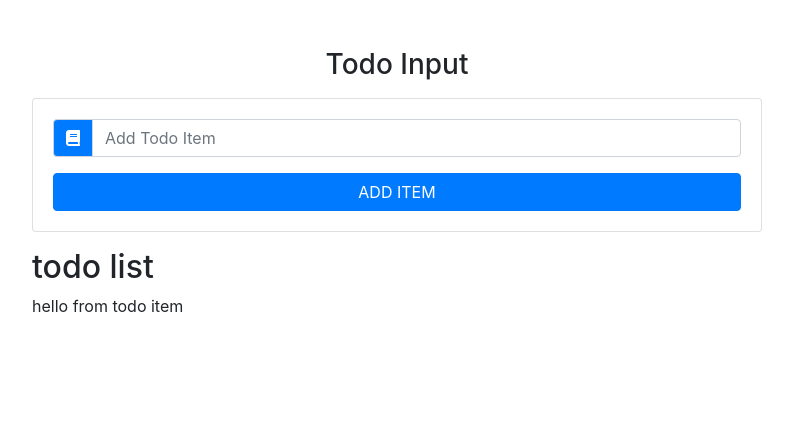
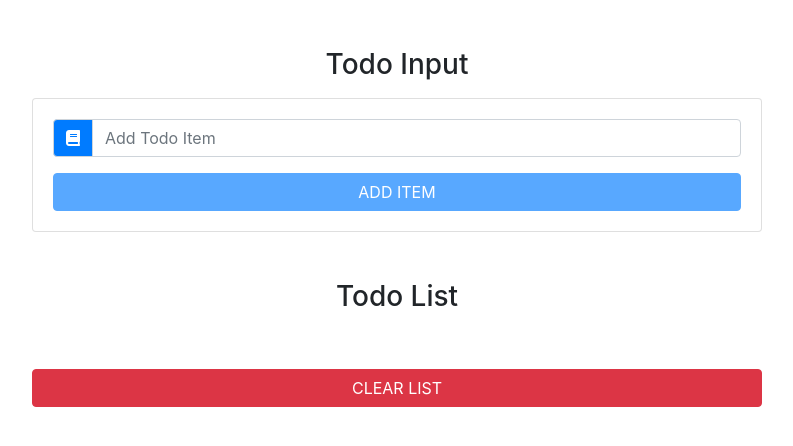
Before and after one commit to thangjik12/react-todo-list, a React (Create React App) app: page / in a window 1280 px wide. Shown: the top 446 px of the page, without its empty margins (243-1036 px from the left). Built offline with nearby package versions, Linux system fonts and the light colour scheme.

Commit message:
Finished Application

```diff
--- a/src/App.js
+++ b/src/App.js
@@ -6,43 +6,60 @@
 
 class App extends Component {
   state = {
-    items:[
-      {
-      id:1,
-      title:"wake up"
-      },
-      {
-      id:2,
-      title:"make breakfast"
-      }
-  ],
+    items:[],
   id: uuidv4(),
   item:'',
   editItem:false
   };
   handleChange = (e) => {
-    console.log('handle change');
+
+    this.setState({
+      item:e.target.value
+    });
 
   }
   handleSubmit = (e) => {
-    console.log('handle submit');
-
+    e.preventDefault();
+    const newItem = {
+      id:this.state.id,
+      title:this.state.item
+    }
+    const updatedItems = [...this.state.items,newItem]
+    this.setState({
+      items:updatedItems,
+      item:"",
+      id:uuidv4(),
+      editItem:false
+    }
+    );
   }
   clearList = ()=>{
-    console.log('clear list');
+    this.setState({
+      items: []
+    });
 
   }
   handleDelete = (id)=>{
-    console.log(`handle edit ${id}`);
-
+    const filteredItems = this.state.items.filter(item=>item.id !== id);
+    this.setState({
+      items: filteredItems
+    });
   }
   handleEdit = (id)=>{
-    console.log(`edit edit ${id}`);
-
+    const filteredItems = this.state.items.filter(item=>item.id !== id);
+    const selectedItem = this.state.items.find(item=>item.id === id);
+    this.setState({
+      items:filteredItems,
+      item:selectedItem.title,
+      id:id,
+      editItem:true
+    });
   }
   render() {
 
     return (
+
+
         <div className="container">
           <div className="row">
             <div className="col-10 mx-auto col-md-8 mt-5">
--- a/src/components/TodoInput.js
+++ b/src/components/TodoInput.js
@@ -16,7 +16,11 @@
                         value={item}
                         onChange={handleChange}/>
                     </div>
-                    <button type="submit" className="btn btn-block btn-primary mt-3 text-uppercase">add item</button>
+                    <button type="submit"
+                    disabled={item?false:true}
+                    className={editItem?"btn btn-block btn-success mt-3 text-uppercase" : "btn btn-block btn-primary mt-3 text-uppercase"}>
+
+                       {editItem?'edit item':'add item'} </button>
                 </form>
             </div>
         );
--- a/src/components/TodoItem.js
+++ b/src/components/TodoItem.js
@@ -2,10 +2,19 @@
 
 class TodoItem extends Component {
     render() {
+        const {title, handleDelete, handleEdit} = this.props
         return (
-            <div>
-                hello from todo item
-            </div>
+            <li className="list-group-item text-capitalize d-flex justify-content-between my-2">
+                <h6>{title}</h6>
+<div className="todo-icon">
+    <span className="mx-2 text-success" onClick={handleEdit}>
+        <i className="fas fa-pen"></i>
+    </span>
+    <span className="mx-2 text-danger" onClick={handleDelete}>
+        <i className="fas fa-trash"></i>
+    </span>
+</div>
+            </li>
         );
     }
 }
--- a/src/components/TodoList.js
+++ b/src/components/TodoList.js
@@ -1,12 +1,14 @@
 import React, { Component } from 'react';
-import Item from './TodoItem';
+import TodoItem from './TodoItem';
 class TodoList extends Component {
     render() {
+        const {items,clearList,handleDelete,handleEdit} = this.props
         return (
-           <section>
-               <h2>todo list</h2>
-               <Item/>
-           </section>
+           <ul className="list-group my-5">
+               <h3 className="text-capitalize text-center">todo list </h3>
+               {items.map(item => {return (<TodoItem key={item.id} title={item.title} handleDelete={()=>handleDelete(item.id)} handleEdit={()=>handleEdit(item.id)}/>)})}
+               <button type="button" className="btn btn-danger btn-block text-uppercase mt-5" onClick={clearList}>clear list</button>
+           </ul>
         );
     }
 }
```
